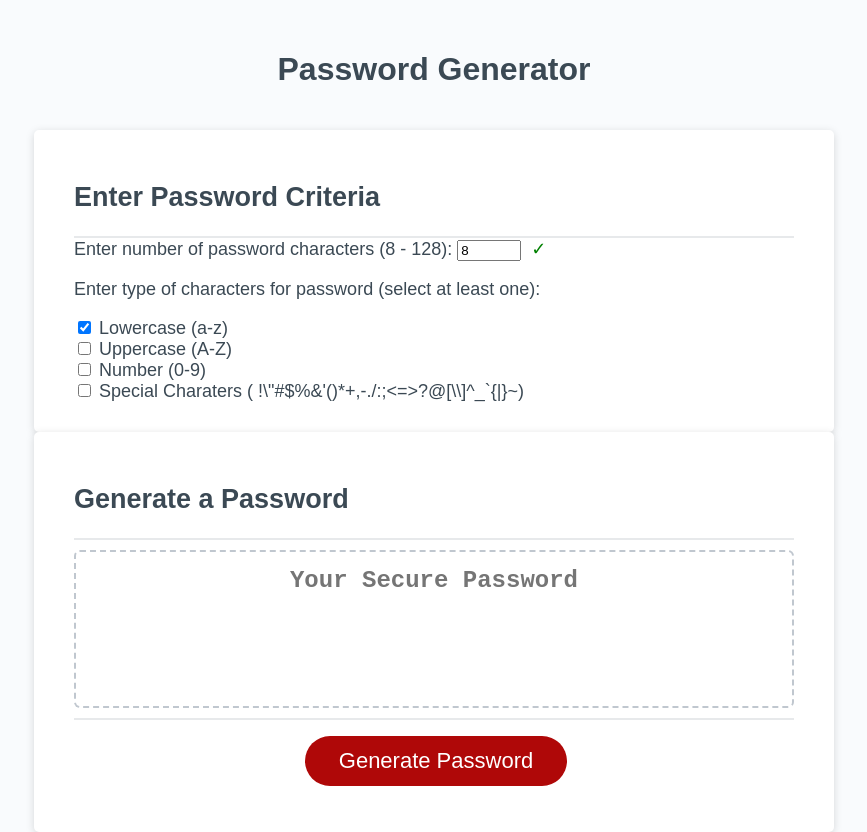
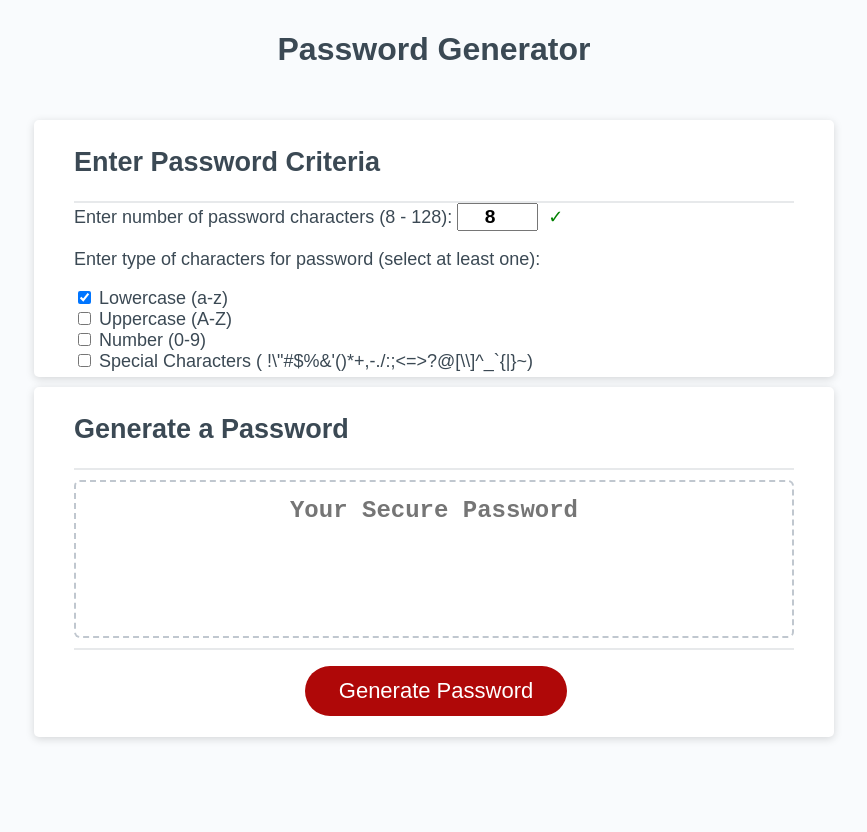
Before and after one commit to MwansaMwango/password-generator, a plain HTML site: page index.html in a window 1280 px wide. Shown: the whole page, without its empty margins (206-1073 px from the left). After the commit the page ends 800 px from the top, so only its background shows below. Drawn offline with Linux system fonts and the light colour scheme.

Commit message:
Updated css to fit on one page

```diff
--- a/index.html
+++ b/index.html
@@ -62,7 +62,7 @@
               <div>
                 <input name="specialChar" id="specialChar" type="checkbox" />
                 <label for="specialChar"
-                  >Special Charaters (
+                  >Special Characters (
                   !\"#$%&'()*+,-./:;<=>?@[\\]^_`{|}~)</label
                 >
               </div>
--- a/style.css
+++ b/style.css
@@ -10,6 +10,7 @@ body,
   height: 100%;
   margin: 0;
   padding: 0;
+
 }
 
 body {
@@ -18,7 +19,7 @@ body {
 }
 
 .wrapper {
-  padding-top: 30px;
+  padding-top: 10px;
   padding-left: 20px;
   padding-right: 20px;
 }
@@ -37,9 +38,9 @@ header {
   box-shadow: rgba(0, 0, 0, 0.15) 0px 2px 8px 0px;
   color: hsl(206, 17%, 28%);
   font-size: 18px;
-  margin: 0 auto;
+  margin: 10px auto;
   max-width: 800px;
-  padding: 30px 40px 30px;
+  padding: 5px 40px;
 }
 
 .card-header::after {
@@ -122,6 +123,12 @@ button[disabled] {
 
 /* Form styling */
 
+input {
+  text-align: center;
+  font-size: 1.2rem;
+  font-weight: bold;
+}
+
 input:invalid + span:after {
   content: "✖";
   color: red;
@@ -132,11 +139,13 @@ input:valid + span:after {
   content: "✓";
   color: green;
   padding-left: 5px;
+
 }
 
 p label {
   font-size: 1rem;
   padding-right: 10px;
+
 }
 
 select {
```
